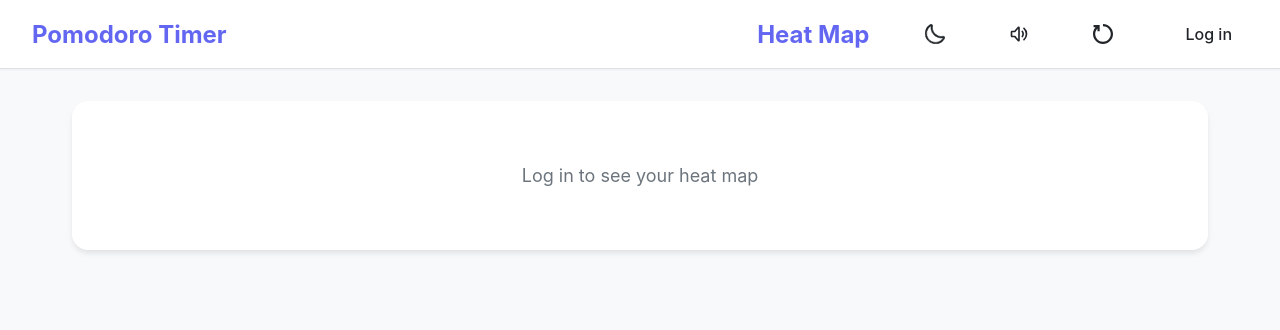
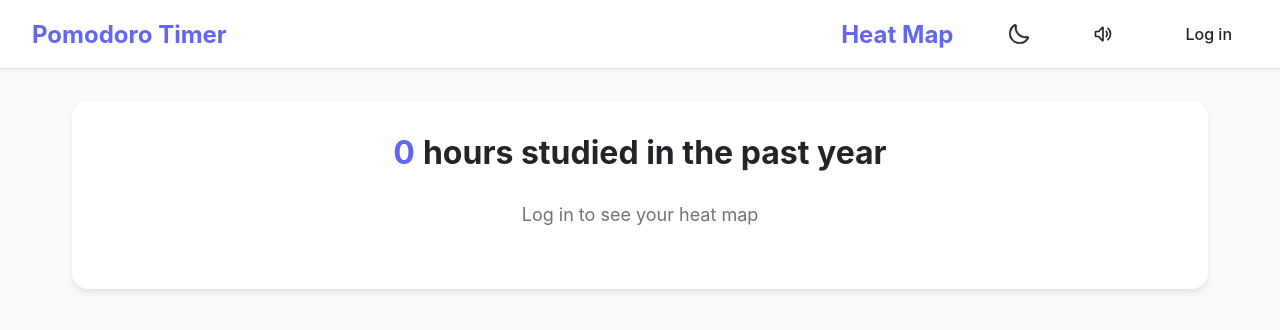
Before and after one commit to samir-zaman/pomo-timer, a React (Vite) app: page /heatmap in a window 1280 px wide. Shown: the top 330 px of the page. Built offline with nearby package versions, Linux system fonts and the light colour scheme; no server answers.

Commit message:
added total hours worked/studied to the top of the heatmap. horizontal scroll added to heatmap on smaller screens. Refresh button removed from header

```diff
--- a/src/App.css
+++ b/src/App.css
@@ -385,6 +385,9 @@ main {
   border-radius: 1rem;
   box-shadow: var(--shadow-md);
   transition: var(--transition);
+  width: 100%;
+  overflow-x: auto;
+  display: block;
 }
 
 .heatmap-container p {
@@ -394,8 +397,38 @@ main {
   padding: 2rem;
 }
 
+.heatmap-container h1 {
+  display: flex;
+  justify-content: center;
+}
+
+.heatmap-container h1 span {
+  color: var(--accent-color);
+  margin-right: 0.5rem;
+}
+
 #cal-heatmap {
   padding: 1rem;
+  min-width: 900px;
+}
+
+#cal-heatmap .ch-domain-text {
+  font-size: 12px;
+  font-weight: 700;
+  font-family: inherit;
+}
+
+.heatmap-container::-webkit-scrollbar {
+  height: 8px;
+}
+
+.heatmap-container::-webkit-scrollbar-track {
+  background: var(--bg-secondary);
+}
+
+.heatmap-container::-webkit-scrollbar-thumb {
+  background: var(--text-muted);
+  border-radius: 10px;
 }
 
 /* Dark mode specific adjustments */
@@ -434,9 +467,7 @@ html.dark-mode #cal-heatmap,
 
   .timer-buttons {
     flex-direction: column;
-  }
-
-  .timer-button {
+  }  .timer-button {
     width: 100%;
   }
 }
--- a/src/Header/Layout.jsx
+++ b/src/Header/Layout.jsx
@@ -63,9 +63,6 @@ export default function Layout() {
                             <RingerOnIcon className="header-icon" />
                         )}
                     </button>
-                    <button className="icon-btn" onClick={() => setResetTick(prev => prev + 1)} aria-label="Reset timer">
-                        <ResetIcon className="header-icon" />
-                    </button>
                     {isAuth ? (
                         <Link onClick={handleLogout}>Log out</Link>
                     ) : (
--- a/src/Heatmap.jsx
+++ b/src/Heatmap.jsx
@@ -11,6 +11,7 @@ import { formattedDate } from './utils';
 
 const Heatmap = () => {
   const { isAuth } = useOutletContext();
+  const [totalHours, setTotalHours] = useState(0);
 
   useEffect(() => {
     console.log("Effect running, auth status:", isAuth);
@@ -31,12 +32,19 @@ const Heatmap = () => {
         const snapshot = await getDocs(sessionsRef);
 
         const data = [];
+        let totalMinutes = 0;
+
         snapshot.forEach(doc => {
+          const minutes = doc.data().minutesStudied || 0;
+          totalMinutes += minutes;
+
           data.push({
             date: doc.id,
             value: doc.data().minutesStudied
           });
         });
+
+        setTotalHours((totalMinutes / 60).toFixed(1));
 
 
         console.log("User Id:", auth.currentUser.uid)
@@ -64,10 +72,15 @@ const Heatmap = () => {
             range: 12, //number of domains
             domain: {
                 type: 'month',
-                gutter: 4, //space between each domain, in pixel
+                gutter: 3, //space between each domain, in pixel
                 padding: [5,0,0,0], //padding inside each domain, in pixel
             },
-            subDomain: {type: 'day'},
+            subDomain: {
+                type: 'day',
+                width: 12,
+                height: 12,
+                radius: 0
+            },
             data: {
                 source: data,
                 x: datum => datum.date,
@@ -91,8 +104,8 @@ const Heatmap = () => {
             [Legend,{
                 enabled: true,
                 itemSelector: null, //optional for customizing CSS
-                label: 'Hours studied',
-                width: 300,
+                label: 'Minutes studied',
+                width: 350,
             },],
             [CalendarLabel,{
                 position: 'left',
@@ -125,6 +138,7 @@ const Heatmap = () => {
 
   return (
     <div className="heatmap-container">
+      <h1><span>{totalHours}</span>{'hours studied in the past year'}</h1>
       {isAuth ? (
         <div id='cal-heatmap'></div>
       ) : (
```
